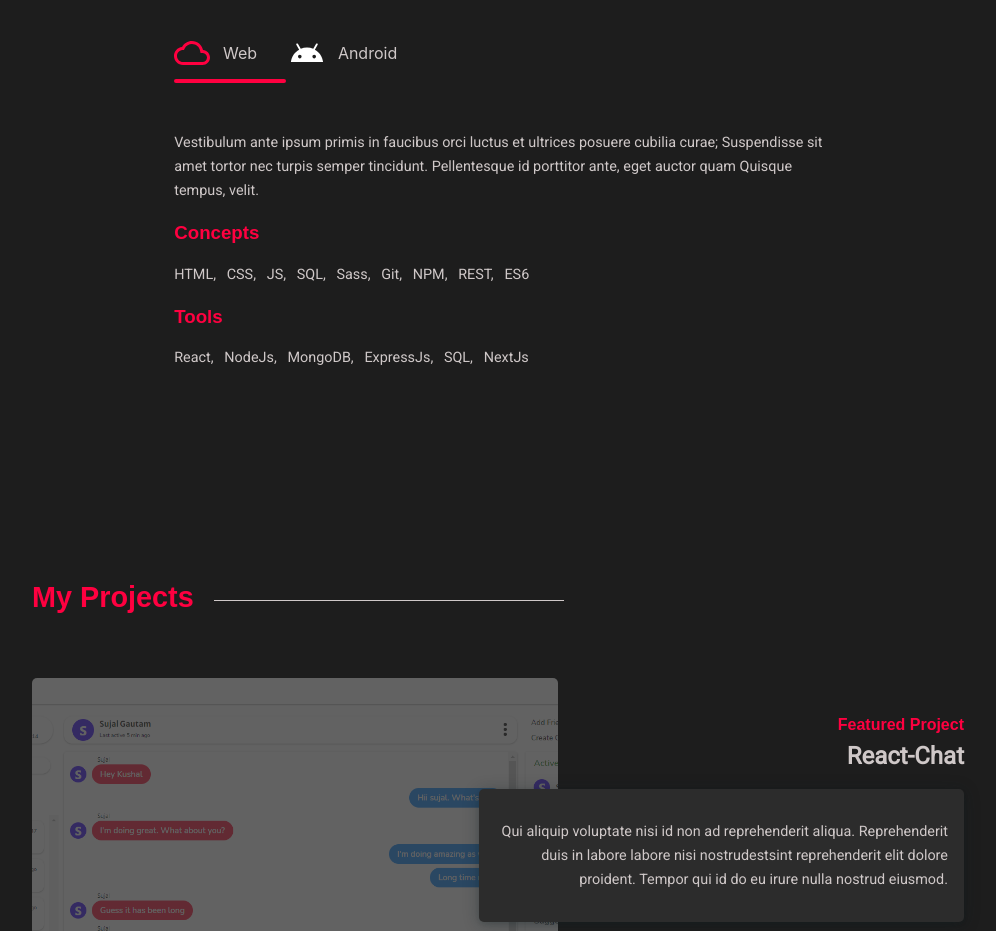
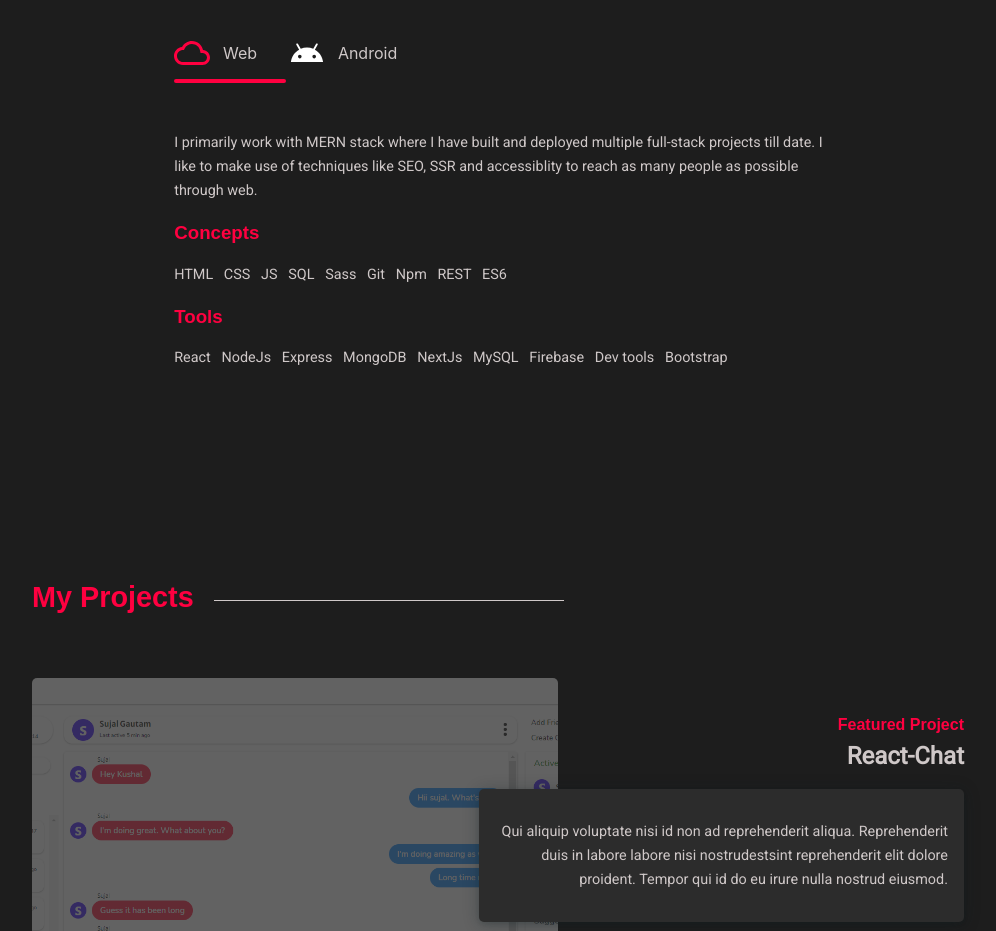
Before and after one commit to KushalUpreti/Portfolio, a Next.js app: page / in a window 1280 px wide. Shown: the part 1400-2331 px from the top of the page, without its empty margins (158-1154 px from the left). Built offline with nearby package versions, Linux system fonts and the light colour scheme; a web font is replaced by a local one.

Commit message:
Updated the skills section definition

```diff
--- a/react/container/TabLayout/TabLayout.js
+++ b/react/container/TabLayout/TabLayout.js
@@ -31,22 +31,24 @@ export default function TabLayout() {
         <div className={`${classes.skills_content}  ${sliderActive ? classes.switch1 : classes.switch2}`} >
             {!sliderActive ?
                 <>
-                    <p>Vestibulum ante ipsum primis in faucibus orci luctus et ultrices posuere cubilia curae; Suspendisse sit amet tortor
-                        nec turpis semper tincidunt. Pellentesque id porttitor ante, eget auctor quam Quisque tempus, velit.</p>
+                    <p>I primarily work with MERN stack where I have built and deployed multiple full-stack projects till date.
+                        I like to make use of techniques like SEO, SSR and accessiblity to reach as many people as possible through web.
+                    </p>
                     <h3>Concepts</h3>
-                    <p>HTML, &nbsp; CSS, &nbsp; JS,	&nbsp; SQL,	&nbsp; Sass, &nbsp; Git, &nbsp; NPM, &nbsp; REST, &nbsp; ES6</p>
+                    <p>HTML &nbsp; CSS &nbsp; JS &nbsp; SQL &nbsp; Sass &nbsp; Git &nbsp; Npm &nbsp; REST &nbsp; ES6</p>
                     <h3>Tools</h3>
-                    <p>React,	&nbsp;  NodeJs,	&nbsp; MongoDB,	&nbsp; ExpressJs, &nbsp; SQL, &nbsp; NextJs</p>
+                    <p>React &nbsp; NodeJs &nbsp;  Express &nbsp; MongoDB  &nbsp; NextJs &nbsp; MySQL &nbsp; Firebase
+                        &nbsp; Dev tools &nbsp; Bootstrap</p>
                 </>
                 :
                 <>
-                    <p>Lorem ipsum dolor sit amet, consectetur adipiscing. Pellentesque facilisis elit mauris,
-                        id ullamcorper orci mollis ut. Lorem ipsum dolor sit, consectetur adipiscing elit finibus urna sed eros
-                        elementum placerat.</p>
+                    <p>I love building native apps because of their performance and greater customizability. With nearly half of the internet
+                        usage being through android handhelds, Android is an amazing platform to bring your ideas to life.
+                    </p>
                     <h3>Concepts</h3>
-                    <p>Kotlin,	&nbsp; MVVM, &nbsp; Dependency Injection, &nbsp; JUnit Testing,	&nbsp; Deployment</p>
+                    <p>Java, &nbsp; Kotlin, &nbsp; MVVM, &nbsp; Dependency Injection, &nbsp; JUnit Testing,	&nbsp; Deployment</p>
                     <h3>Tools</h3>
-                    <p>Jetpack,	&nbsp; Hilt, &nbsp; Retrofit, &nbsp; Picasso,	&nbsp; Firebase, &nbsp; MLKit</p>
+                    <p>Android--Studio &nbsp;Jetpack	&nbsp; Hilt &nbsp; Retrofit &nbsp; Paging-3 &nbsp; Picasso	&nbsp; Firebase &nbsp; MLKit &nbsp; OpenCV</p>
                 </>
             }
         </div>
--- a/react/sections/About/About.js
+++ b/react/sections/About/About.js
@@ -17,7 +17,7 @@ export default function About() {
                     About Me
                 </h2>
                 <p>
-                    Hi! I&apos;m Kushal Upreti. I&apos;m a software engineer with an interest in making innovative ideas accessible through
+                    Hi! &nbsp;I&apos;m Kushal Upreti. I&apos;m a software engineer with an interest in making innovative ideas accessible through
                     web and mobile platform. I have extensive experience in web development and native android application development.
                 </p>
                 <p ref={aboutRef}>
```
